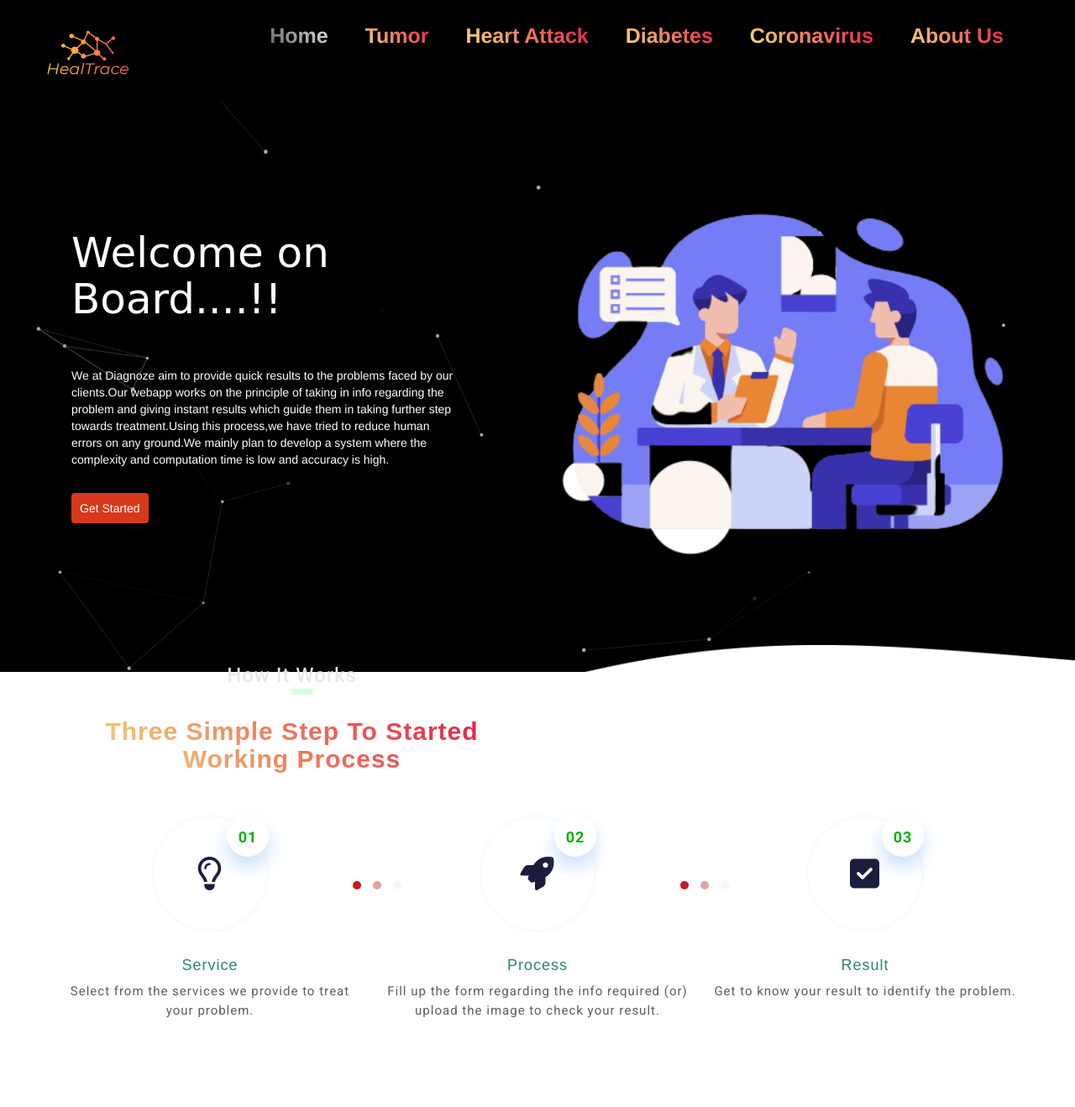
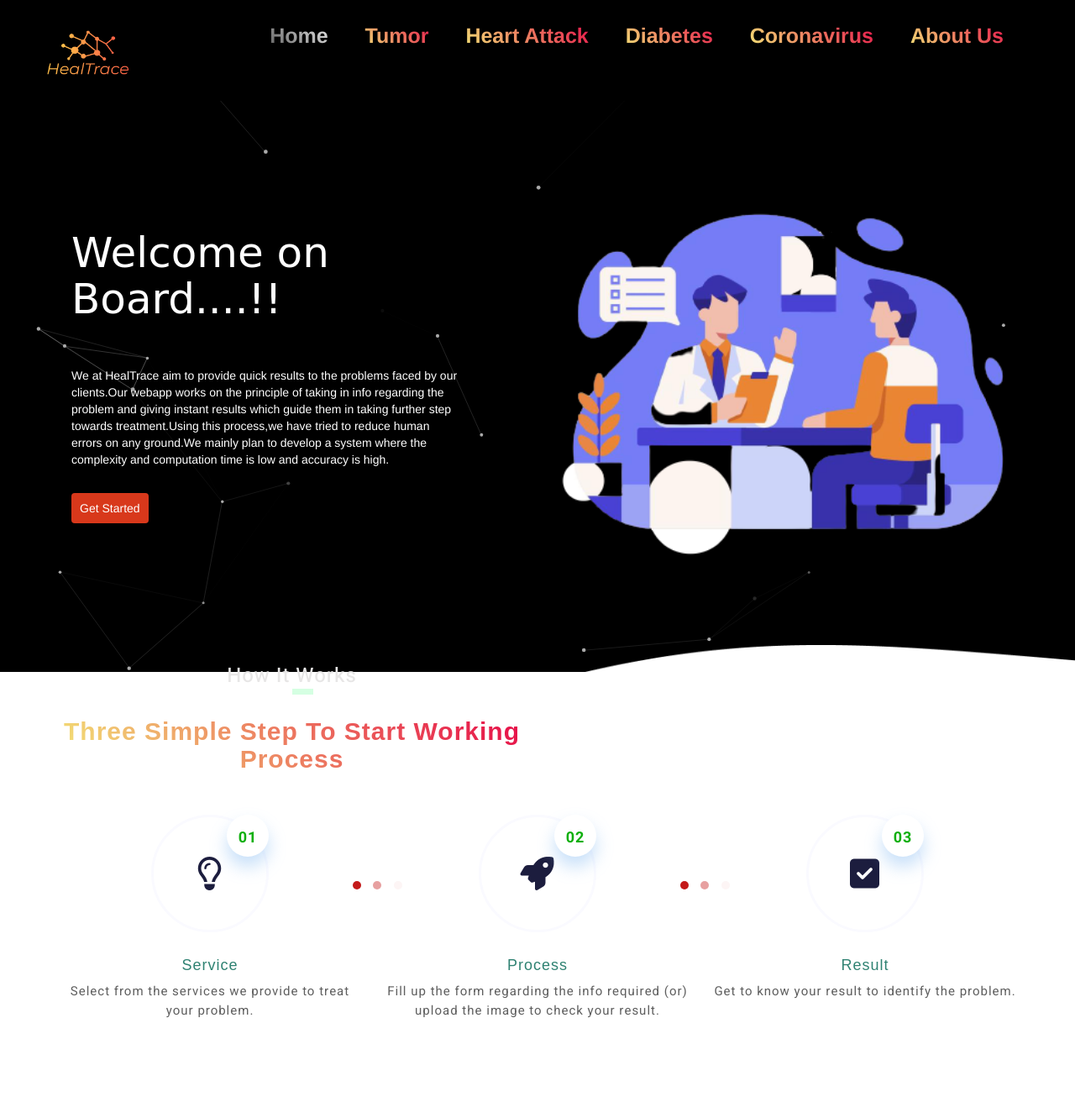
Before and after one commit to Namangarg110/deploy_diagnoze, a Flask app: page / in a window 1280 px wide. Shown: the top 1318 px of the page at 84% size. Run offline with Flask 2, Linux system fonts and the light colour scheme; some libraries are stand-ins or nearby versions.

Commit message:
updated text

```diff
--- a/templates/about.html
+++ b/templates/about.html
@@ -3,7 +3,7 @@
 <head>
 	<meta charset="utf-8">
 	<meta name="viewport" content="width=device-width, initial-scale=1">
-	<title>Team | DIAGNOZE</title>
+	<title>Team | HealTrace</title>
 	<link rel="stylesheet" href="https://cdnjs.cloudflare.com/ajax/libs/font-awesome/5.11.2/css/all.min.css">
 	<link rel="stylesheet" href="https://cdnjs.cloudflare.com/ajax/libs/font-awesome/5.11.2/css/fontawesome.min.css">
 	<link rel="stylesheet" href="https://cdnjs.cloudflare.com/ajax/libs/twitter-bootstrap/3.3.5/css/bootstrap.css">
--- a/templates/corona.html
+++ b/templates/corona.html
@@ -4,7 +4,7 @@
 <head>
   <meta charset="UTF-8">
   <meta name="viewport" content="width=device-width, initial-scale=1">
-  <title>Coronavirus| DIAGNOZE</title>
+  <title>Coronavirus| HealTrace</title>
   <script src="https://kit.fontawesome.com/a507955c58.js" crossorigin="anonymous"></script>
   <link rel="preconnect" href="https://fonts.gstatic.com">
   <link href="https://fonts.googleapis.com/css2?family=Kaushan+Script&display=swap" rel="stylesheet">
--- a/templates/corona1.html
+++ b/templates/corona1.html
@@ -4,7 +4,7 @@
 <head>
   <meta charset="UTF-8">
   <meta name="viewport" content="width=device-width, initial-scale=1">
-  <title>Coronavirus| DIAGNOZE</title>
+  <title>Coronavirus| HealTrace</title>
   <script src="https://kit.fontawesome.com/a507955c58.js" crossorigin="anonymous"></script>
   <link rel="preconnect" href="https://fonts.gstatic.com">
   <link href="https://fonts.googleapis.com/css2?family=Kaushan+Script&display=swap" rel="stylesheet">
--- a/templates/diabetes.html
+++ b/templates/diabetes.html
@@ -4,7 +4,7 @@
 <head>
   <meta charset="UTF-8">
   <meta name="viewport" content="width=device-width, initial-scale=1">
-  <title>Diabetes | DIAGNOZE</title>
+  <title>Diabetes | HealTrace</title>
   <script src="https://kit.fontawesome.com/a507955c58.js" crossorigin="anonymous"></script>
   <link rel="preconnect" href="https://fonts.gstatic.com">
   <link href="https://fonts.googleapis.com/css2?family=Kaushan+Script&display=swap" rel="stylesheet">
--- a/templates/heart_attack.html
+++ b/templates/heart_attack.html
@@ -4,7 +4,7 @@
 <head>
   <meta charset="UTF-8">
   <meta name="viewport" content="width=device-width, initial-scale=1">
-  <title>Heart Attack | DIAGNOZE</title>
+  <title>Heart Attack | HealTrace</title>
   <script src="https://kit.fontawesome.com/a507955c58.js" crossorigin="anonymous"></script>
   <link rel="preconnect" href="https://fonts.gstatic.com">
   <link href="https://fonts.googleapis.com/css2?family=Kaushan+Script&display=swap" rel="stylesheet">
--- a/templates/index.html
+++ b/templates/index.html
@@ -4,7 +4,7 @@
 <head>
   <meta charset="UTF-8">
   <meta name="viewport" content="width=device-width, initial-scale=1">
-  <title>Home | DIAGNOZE</title>
+  <title>Home | HealTrace</title>
   <script src="https://kit.fontawesome.com/a507955c58.js" crossorigin="anonymous"></script>
   <link rel="preconnect" href="https://fonts.gstatic.com">
   <link href="https://fonts.googleapis.com/css2?family=Kaushan+Script&display=swap" rel="stylesheet">
@@ -62,7 +62,7 @@
     <div class="container">
       <div class="col-sm-6 first">
         <h1>Welcome on Board....!!</h1>
-        <p>We at Diagnoze aim to provide quick results to the problems faced by our clients.Our webapp works on the principle of taking in info regarding the problem and giving instant results which guide them in taking further step towards treatment.Using this process,we have tried to reduce human errors on any ground.We mainly plan to develop a system where the complexity and computation time is low and accuracy is high.
+        <p>We at HealTrace aim to provide quick results to the problems faced by our clients.Our webapp works on the principle of taking in info regarding the problem and giving instant results which guide them in taking further step towards treatment.Using this process,we have tried to reduce human errors on any ground.We mainly plan to develop a system where the complexity and computation time is low and accuracy is high.
         </p>
         <a href="#section2"><button type="menu">Get Started</button></a>
       </div>
@@ -93,7 +93,7 @@
                 <div class="bar bar-left"></div>
               </div>
               <h6 id="head">How It Works</h6>
-              <h2 class="title">Three Simple Step To Started Working Process</h2>
+              <h2 class="title">Three Simple Step To Start Working Process</h2>
             </div>
           </div>
         </div>
--- a/templates/result.html
+++ b/templates/result.html
@@ -4,7 +4,7 @@
 <head>
   <meta charset="UTF-8">
   <meta name="viewport" content="width=device-width, initial-scale=1">
-  <title>Result | DIAGNOZE</title>
+  <title>Result | HealTrace</title>
   <script src="https://kit.fontawesome.com/a507955c58.js" crossorigin="anonymous"></script>
   <link rel="preconnect" href="https://fonts.gstatic.com">
   <link href="https://fonts.googleapis.com/css2?family=Kaushan+Script&display=swap" rel="stylesheet">
--- a/templates/tumor.html
+++ b/templates/tumor.html
@@ -4,7 +4,7 @@
 <head>
   <meta charset="UTF-8">
   <meta name="viewport" content="width=device-width, initial-scale=1">
-  <title>Tumor | DIAGNOZE</title>
+  <title>Tumor | HealTrace</title>
   <script src="https://kit.fontawesome.com/a507955c58.js" crossorigin="anonymous"></script>
   <link rel="preconnect" href="https://fonts.gstatic.com">
   <link href="https://fonts.googleapis.com/css2?family=Kaushan+Script&display=swap" rel="stylesheet">
--- a/templates/tumor1.html
+++ b/templates/tumor1.html
@@ -4,7 +4,7 @@
 <head>
   <meta charset="UTF-8">
   <meta name="viewport" content="width=device-width, initial-scale=1">
-  <title>Tumor | DIAGNOZE</title>
+  <title>Tumor | HealTrace</title>
   <script src="https://kit.fontawesome.com/a507955c58.js" crossorigin="anonymous"></script>
   <link rel="preconnect" href="https://fonts.gstatic.com">
   <link href="https://fonts.googleapis.com/css2?family=Kaushan+Script&display=swap" rel="stylesheet">
```
